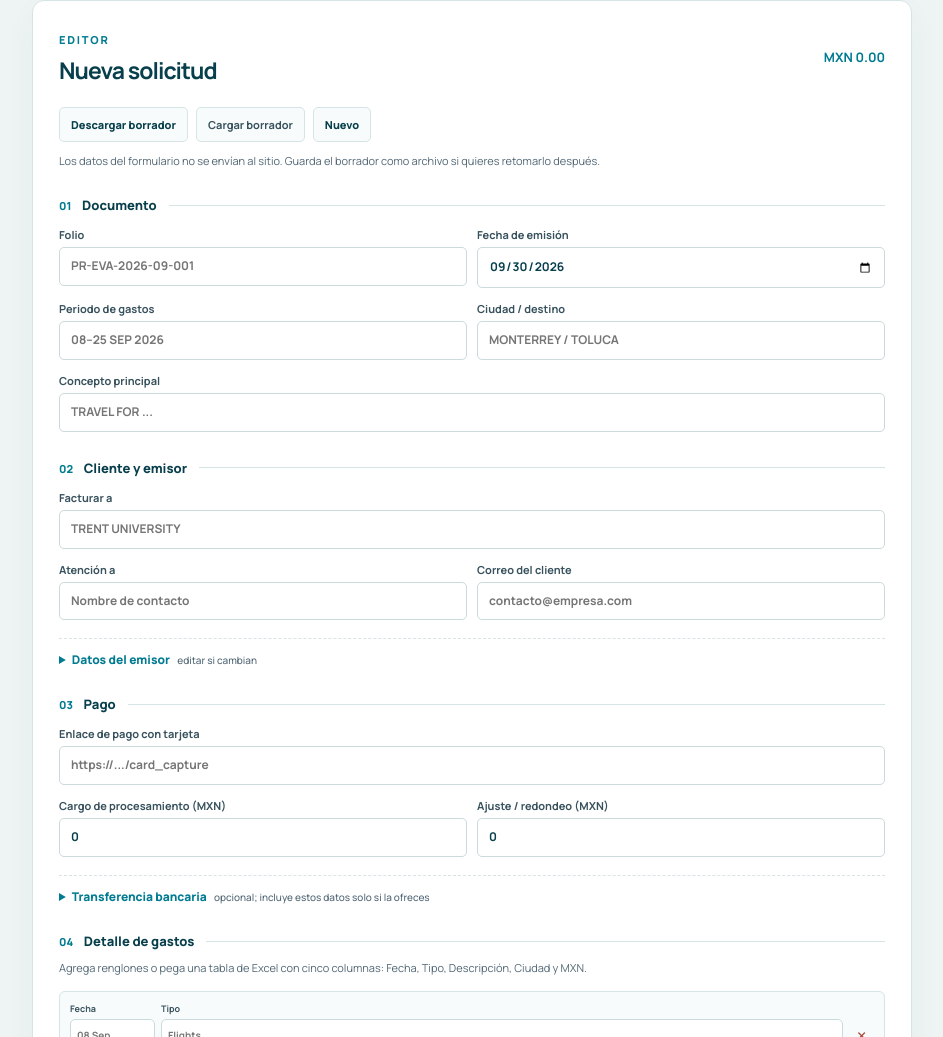
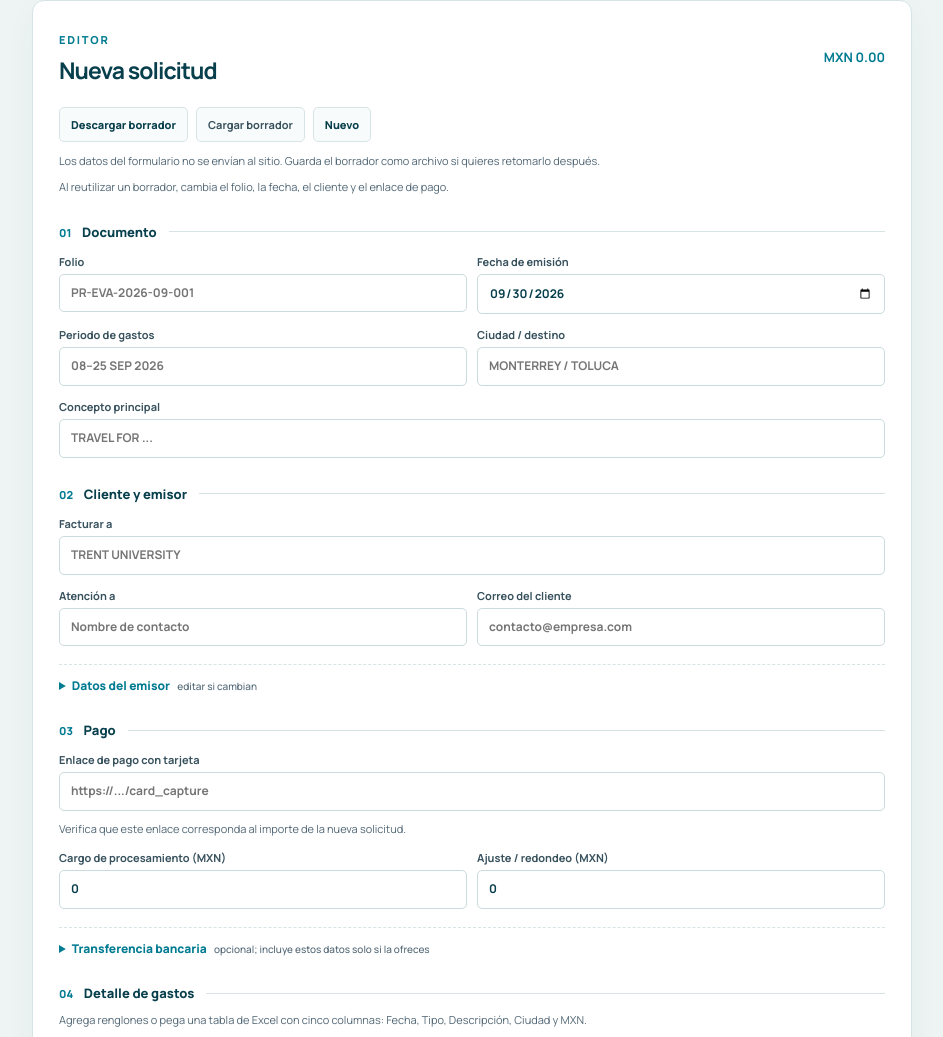
Before and after one commit to rodrigo32825/Sitio-Web-PE, a plain HTML site: page facturacion.html in a window 1280 px wide. Shown: the part 400-1437 px from the top of the page, without its empty margins (168-1111 px from the left). Drawn offline with Linux system fonts and the light colour scheme.

Commit message:
Clarify draft reuse and payment link in billing editor

```diff
--- a/facturacion.html
+++ b/facturacion.html
@@ -38,6 +38,7 @@
           <button type="button" id="new-button">Nuevo</button>
         </div>
         <p class="editor-help">Los datos del formulario no se envían al sitio. Guarda el borrador como archivo si quieres retomarlo después.</p>
+        <p class="editor-help">Al reutilizar un borrador, cambia el folio, la fecha, el cliente y el enlace de pago.</p>
 
         <fieldset><legend><span>01</span> Documento</legend>
           <div class="field-grid"><label>Folio <input name="folio" required placeholder="PR-EVA-2026-09-001"></label><label>Fecha de emisión <input name="fecha" type="date" required></label></div>
@@ -58,6 +59,7 @@
 
         <fieldset><legend><span>03</span> Pago</legend>
           <label>Enlace de pago con tarjeta <input name="enlacePago" type="url" required inputmode="url" placeholder="https://.../card_capture"></label>
+          <p class="editor-help">Verifica que este enlace corresponda al importe de la nueva solicitud.</p>
           <div class="field-grid"><label>Cargo de procesamiento (MXN) <input name="cargo" type="number" min="0" step="0.01" value="0"></label><label>Ajuste / redondeo (MXN) <input name="ajuste" type="number" step="0.01" value="0"></label></div>
           <details><summary>Transferencia bancaria <small>opcional; incluye estos datos solo si la ofreces</small></summary>
             <div class="field-grid"><label>Banco <input name="banco" placeholder="BBVA"></label><label>Beneficiario <input name="beneficiario" placeholder="Razón social"></label></div>
```
